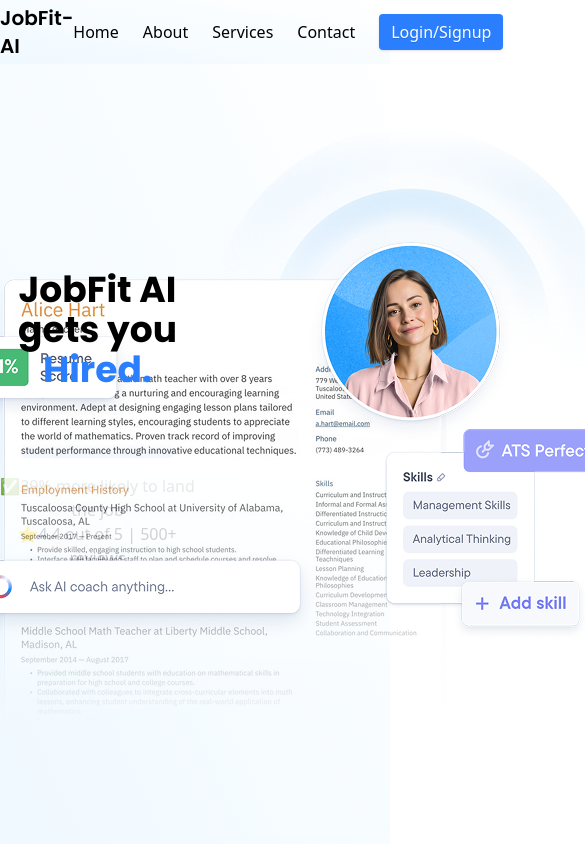
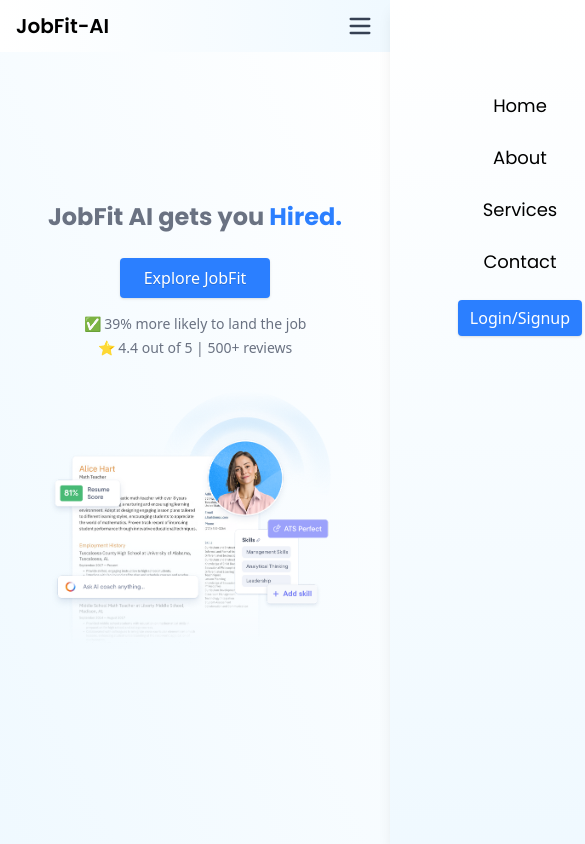
Before and after one commit to vasu9github/JobFit-AI, a React (Vite) app in the folder frontend/: page / in a window 390 px wide. Shown: the top 844 px of the page, 585 px wide, since content can reach past the window. Built offline with nearby package versions, Linux system fonts and the light colour scheme; a web font is replaced by a local one.

Commit message:
Made resposive

```diff
--- a/frontend/package.json
+++ b/frontend/package.json
@@ -11,6 +11,7 @@
   },
   "dependencies": {
     "@tailwindcss/vite": "^4.1.12",
+    "lucide-react": "^0.541.0",
     "react": "^19.1.1",
     "react-dom": "^19.1.1",
     "tailwindcss": "^4.1.12"
--- a/frontend/src/components/Navbar.jsx
+++ b/frontend/src/components/Navbar.jsx
@@ -1,24 +1,56 @@
-import React from 'react'
+import React, { useState } from 'react'
+import { Menu, X } from 'lucide-react'
 
 const Navbar = () => {
+  const [isOpen, setIsOpen] = useState(false)
+
   return (
-    <section>
-      <nav className='fixed top-0 left-0 z-50 w-full backdrop-blur-md bg-linear-to-bl from-white to-sky'>
-        <div className='flex justify-between items-center max-w-6xl mx-auto py-1'>
-          <h1 className='text-xl font-roboto font-semibold'>JobFit-AI</h1>
+    <nav className='fixed top-0 left-0 z-50 w-full backdrop-blur-md bg-gradient-to-r from-white to-sky'>
+      <div className='flex justify-between items-center max-w-6xl mx-auto px-4 py-3'>
 
-          <div className='flex items-center gap-6'>
-            <a href="">Home</a>
-            <a href="">About</a>
-            <a href="">Services</a>
-            <a href="">Contact</a>
-            <button className='px-3 py-1.5 bg-blue-500 text-white rounded active:scale-90 transition-all duration-300 text-shadow-2xs shadow-sm hover:bg-blue-600'>
-              Login/Signup
-            </button>
-          </div>
+        <h1 className='text-xl font-roboto font-semibold'>JobFit-AI</h1>
+
+        <div className='hidden md:flex items-center gap-6'>
+          <a href="#home" className='hover:text-blue-500'>Home</a>
+          <a href="#about" className='hover:text-blue-500'>About</a>
+          <a href="#services" className='hover:text-blue-500'>Services</a>
+          <a href="#contact" className='hover:text-blue-500'>Contact</a>
+          <button className='px-3 py-1.5 bg-blue-500 text-white rounded active:scale-90 transition-all duration-300 shadow-sm hover:bg-blue-600'>
+            Login/Signup
+          </button>
         </div>
-      </nav>
-    </section>
+
+        <button
+          className='md:hidden text-gray-700'
+          onClick={() => setIsOpen(true)}
+        >
+          <Menu size={28} />
+        </button>
+      </div>
+
+      <div
+        className={`fixed top-0 right-0 h-screen w-2/3 bg-gradient-to-b from-white to-sky shadow-lg transform transition-transform duration-500 ease-in-out ${
+          isOpen ? 'translate-x-0' : 'translate-x-full'
+        } md:hidden flex flex-col pt-6`}
+      >
+
+        <div className="flex justify-end pr-6">
+          <button onClick={() => setIsOpen(false)} className="text-gray-700">
+            <X size={28} />
+          </button>
+        </div>
+
+        <div className="flex flex-col items-center gap-6 mt-10">
+          <a href="#home" onClick={() => setIsOpen(false)} className='hover:text-blue-500 font-roboto text-lg'>Home</a>
+          <a href="#about" onClick={() => setIsOpen(false)} className='hover:text-blue-500 font-roboto text-lg'>About</a>
+          <a href="#services" onClick={() => setIsOpen(false)} className='hover:text-blue-500 font-roboto text-lg'>Services</a>
+          <a href="#contact" onClick={() => setIsOpen(false)} className='hover:text-blue-500 font-roboto text-lg'>Contact</a>
+          <button className='px-3 py-1.5 bg-blue-500 text-white rounded active:scale-90 transition-all duration-300 shadow-sm hover:bg-blue-600'>
+            Login/Signup
+          </button>
+        </div>
+      </div>
+    </nav>
   )
 }
 
--- a/frontend/src/pages/Home.jsx
+++ b/frontend/src/pages/Home.jsx
@@ -2,26 +2,28 @@
 
 const Home = () => {
   return (
-    <section id='home' className='h-screen bg-gradient-to-bl from-white to-sky'>
-      <div className='flex justify-center items-center h-full'>
+    <section id='home' className='h-screen bg-gradient-to-bl from-white to-sky px-4'>
+      <div className='flex flex-col md:flex-row justify-center items-center h-full gap-8 max-w-6xl w-full mx-auto'>
 
-        <div className='w-1/2 flex flex-col justify-center items-center text-center'>
-          <h1 className='text-4xl font-roboto font-bold animate-bounce'>
+        <div className='w-full md:w-1/2 flex flex-col justify-center items-center md:items-start text-center md:text-left'>
+          <h1 className='text-2xl md:text-4xl font-roboto text-gray-500 font-bold animate-bounce leading-snug'>
             JobFit AI gets you <span className='text-blue-500'>Hired.</span>
           </h1>
+
           <div className='mt-6'>
             <button className='px-6 py-2 bg-blue-500 text-white rounded active:scale-90 transition-all duration-300 text-shadow-2xs shadow-sm hover:bg-blue-600'>
               Explore JobFit
             </button>
-            <div className='mt-4'>
-                <p className='text-gray-500'>✅39% more likely to land the job</p>
-                <p className='text-gray-500'>⭐4.4 out of 5 | 500+ reviews</p>
+
+            <div className='mt-4 space-y-1 text-sm md:text-base'>
+              <p className='text-gray-500'>✅ 39% more likely to land the job</p>
+              <p className='text-gray-500'>⭐ 4.4 out of 5 | 500+ reviews</p>
             </div>
           </div>
         </div>
 
-        <div className='w-1/2 flex justify-center'>
-          <img src="/Resumeimg.png" alt="Resume" className='max-w-3xl' />
+        <div className='w-full md:w-1/2 flex justify-center'>
+          <img src="/Resumeimg.png" alt="Resume" className='max-w-xs sm:max-w-sm md:max-w-lg lg:max-w-xl' />
         </div>
       </div>
     </section>
```
Also changed, not shown: 1 other file (tests, documents, lock files or other folders).
